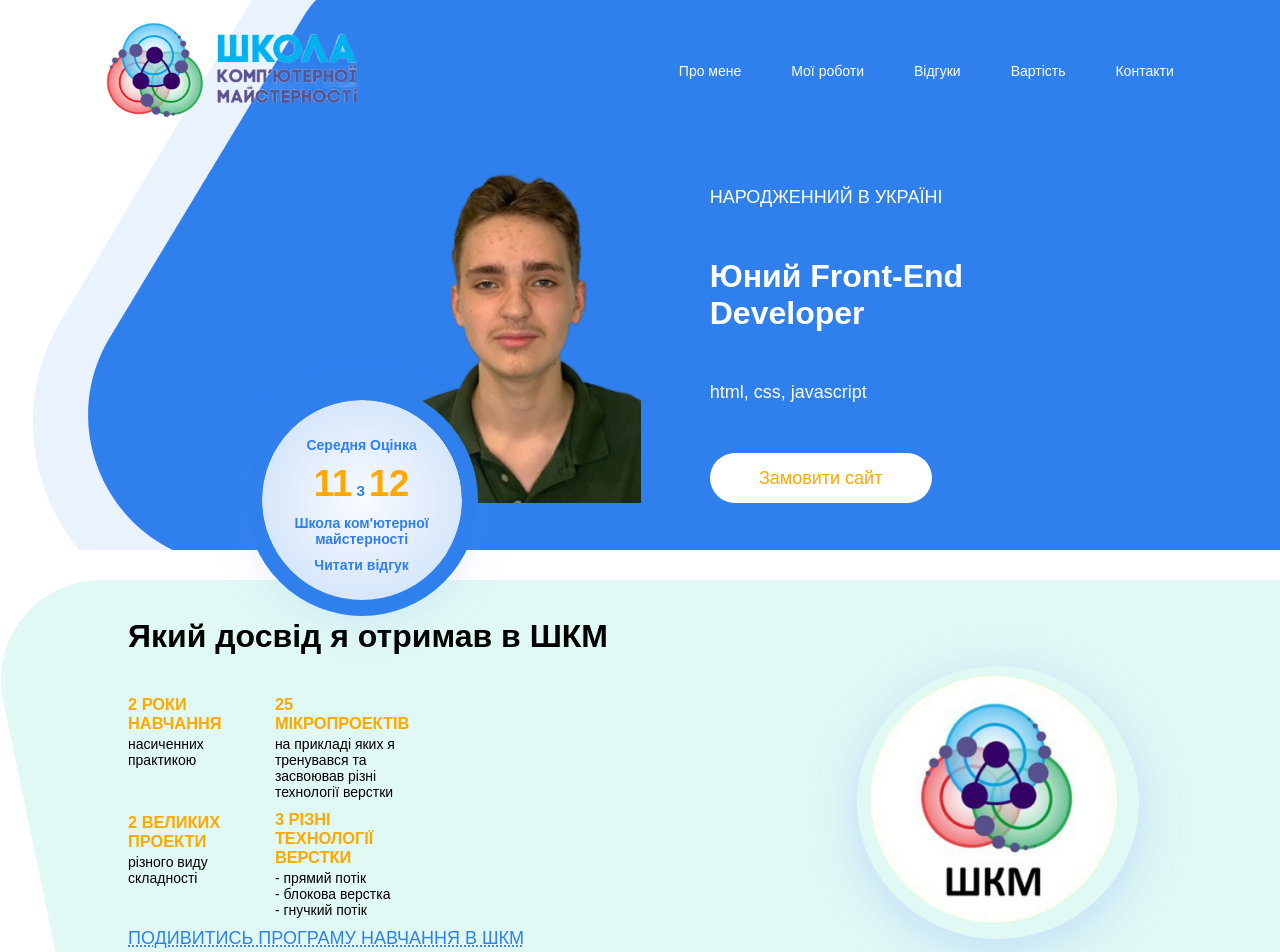
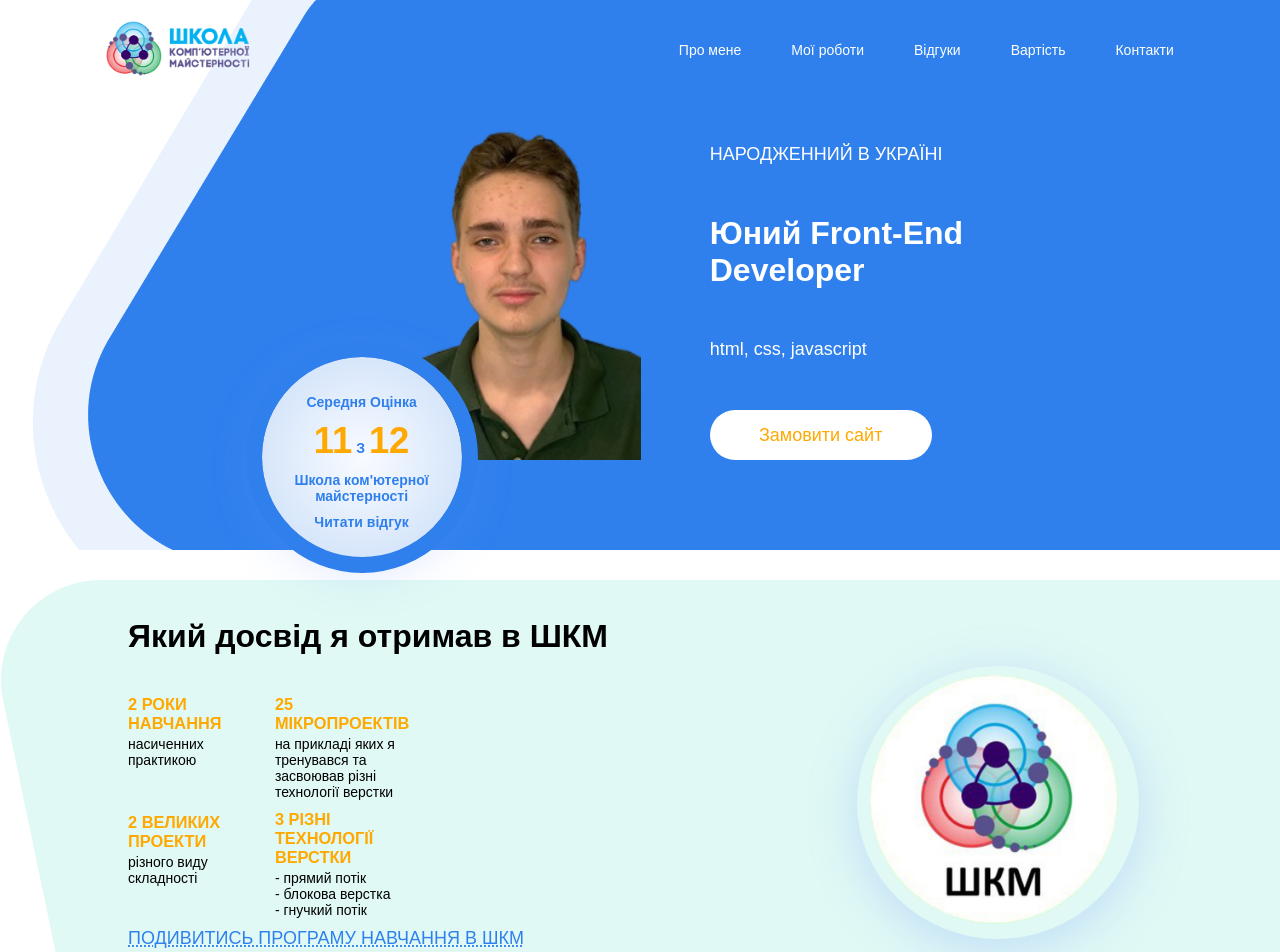
Before and after one commit to Artem-Kapelush/portfolio, a plain HTML site: page index.html in a window 1280 px wide. Shown: the top 952 px of the page. Drawn offline with Linux system fonts and the light colour scheme.

Commit message:
Update style.css

```diff
--- a/css/style.css
+++ b/css/style.css
@@ -18,7 +18,7 @@ html {
 	margin-bottom: 30px;
 }
 .logo{
-	width: 70%;
+	width: 40%;
 }
 .header__nav {
 	width: 100%;
```
